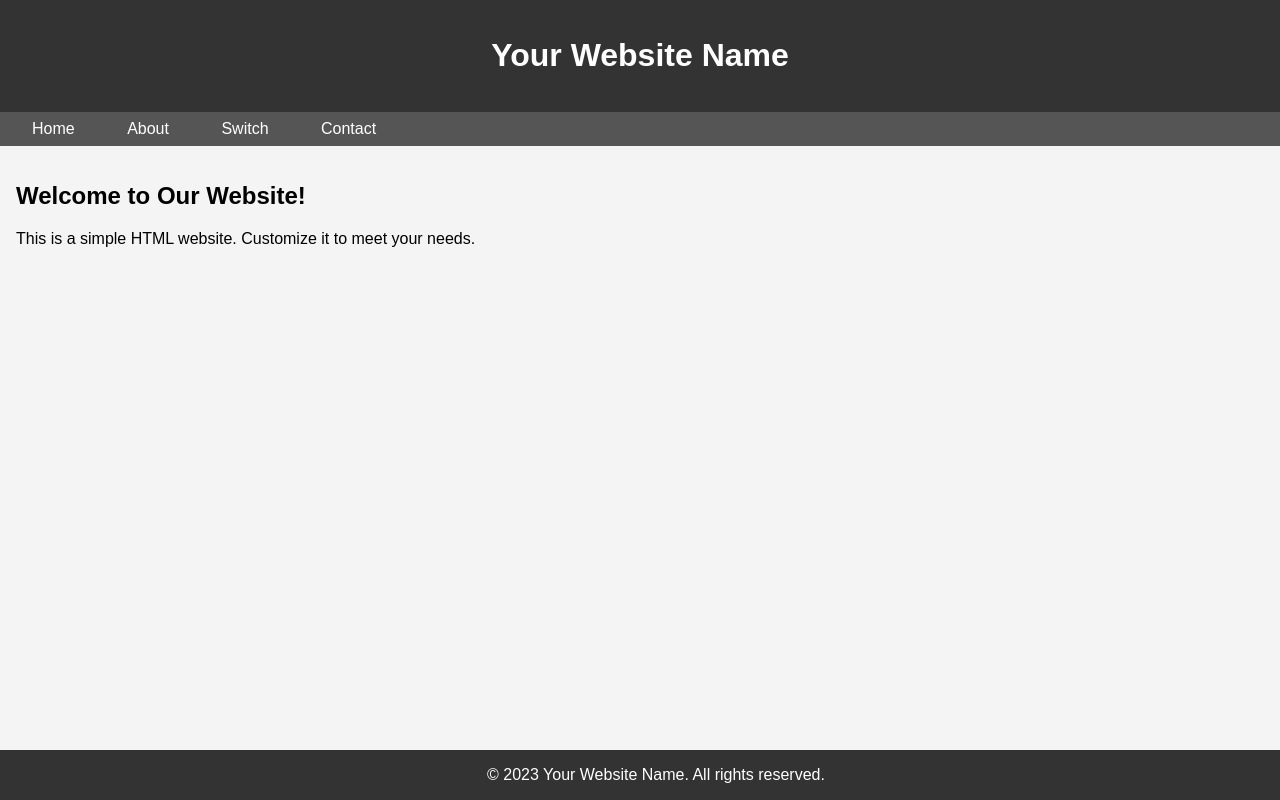
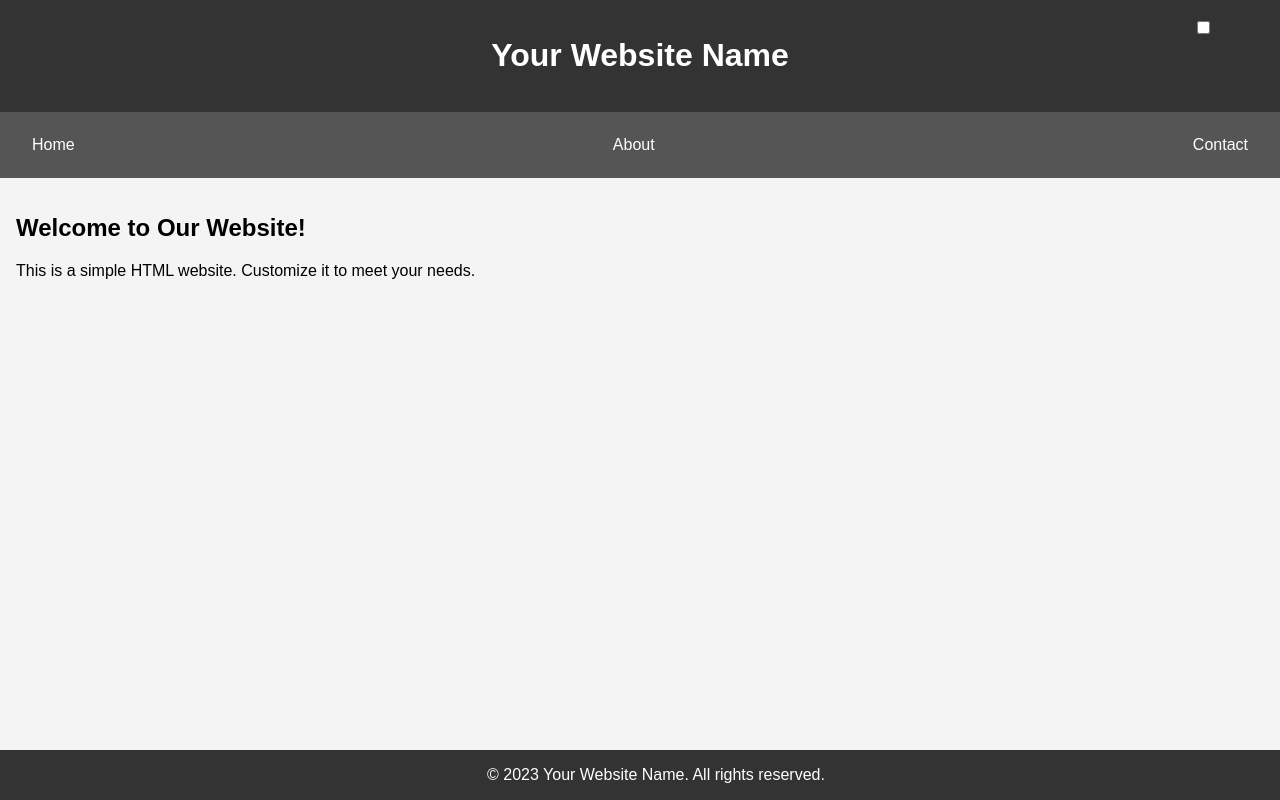
Before and after one commit to movieboxc17/Button_test, a plain HTML site: page index.html in a window 1280 px wide. Drawn offline with Linux system fonts and the light colour scheme.

Commit message:
Update index.html

```diff
--- a/index.html
+++ b/index.html
@@ -10,6 +10,7 @@
             margin: 0;
             padding: 0;
             background-color: #f4f4f4;
+            transition: background-color 0.6s ease, color 0.6s ease;
         }
 
         header {
@@ -22,6 +23,9 @@
         nav {
             background-color: #555;
             padding: 0.5em;
+            display: flex;
+            justify-content: space-between;
+            align-items: center;
         }
 
         nav a {
@@ -45,10 +49,15 @@
             width: 100%;
         }
 
+        #switchContainer {
+            position: fixed;
+            top: 0;
+            right: 0;
+            margin: 10px;
+        }
+
         iframe {
-            width: 100%;
-            height: 500px; /* Adjust the height as needed */
-            border: none;
+            display: none;
         }
     </style>
 </head>
@@ -61,26 +70,43 @@
     <nav>
         <a href="#">Home</a>
         <a href="#">About</a>
-        <a href="#" onclick="toggleSwitch()">Switch</a>
+        <div id="switchContainer">
+            <label class="switch">
+                <input class="switch__input" type="checkbox" role="switch" name="dark" onchange="toggleColors()" />
+                <svg class="switch__icon" width="24px" height="24px" aria-hidden="true">
+                    <use href="#light" />
+                </svg>
+                <svg class="switch__icon" width="24px" height="24px" aria-hidden="true">
+                    <use href="#dark" />
+                </svg>
+            </label>
+        </div>
         <a href="#">Contact</a>
     </nav>
 
     <section>
         <h2>Welcome to Our Website!</h2>
         <p>This is a simple HTML website. Customize it to meet your needs.</p>
-
-        <!-- Add an iframe to embed switch.html content -->
-        <iframe id="switchFrame" src="switch.html" style="display: none;"></iframe>
     </section>
 
     <footer>
         &copy; 2023 Your Website Name. All rights reserved.
     </footer>
 
+    <iframe id="switchFrame" src="switch.html"></iframe>
+
     <script>
-        function toggleSwitch() {
+        function toggleColors() {
+            var body = document.body;
             var switchFrame = document.getElementById('switchFrame');
-            switchFrame.style.display = (switchFrame.style.display === 'none') ? 'block' : 'none';
+
+            if (body.classList.contains('dark-mode')) {
+                body.classList.remove('dark-mode');
+                switchFrame.contentWindow.document.body.classList.remove('dark-mode');
+            } else {
+                body.classList.add('dark-mode');
+                switchFrame.contentWindow.document.body.classList.add('dark-mode');
+            }
         }
     </script>
 </body>
```
